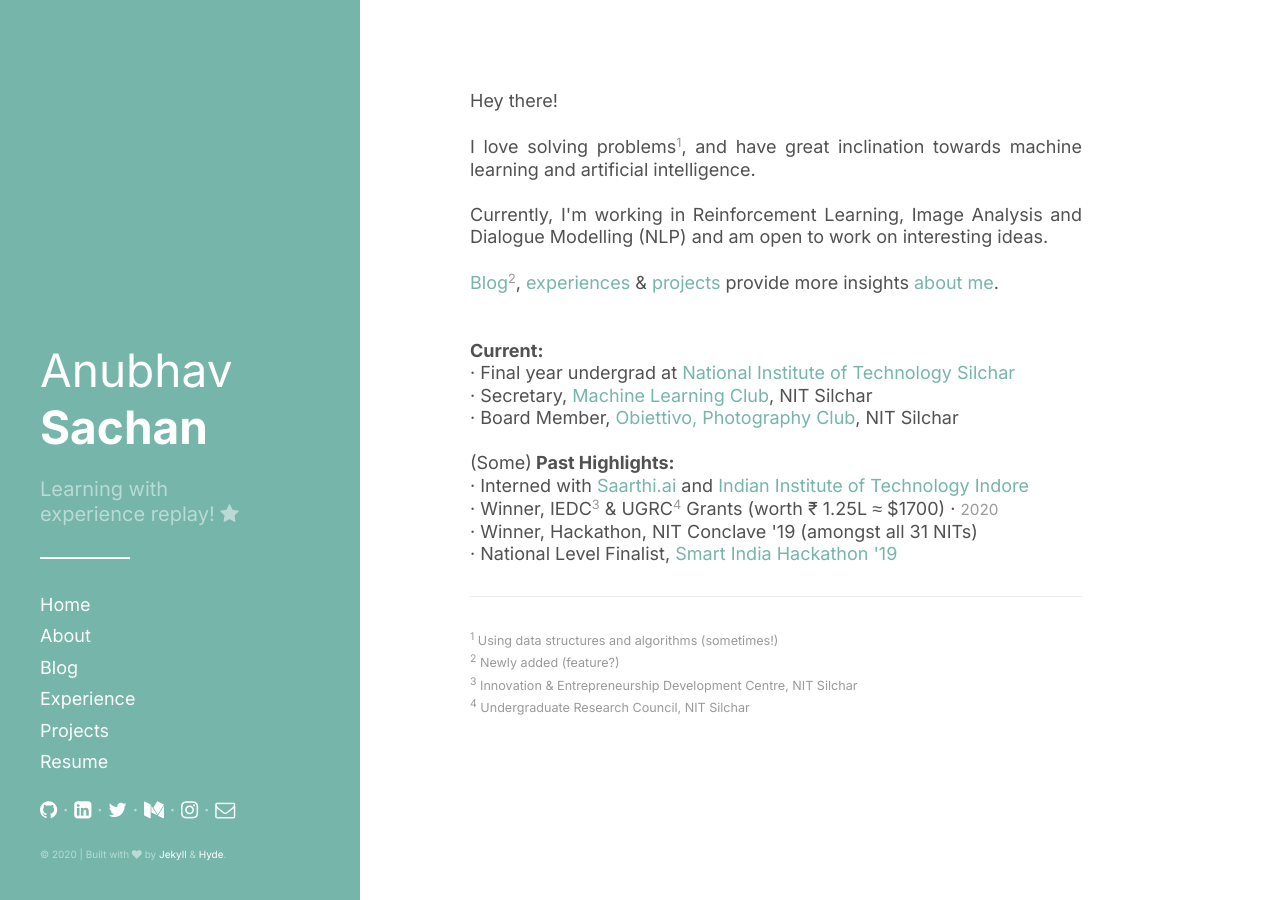
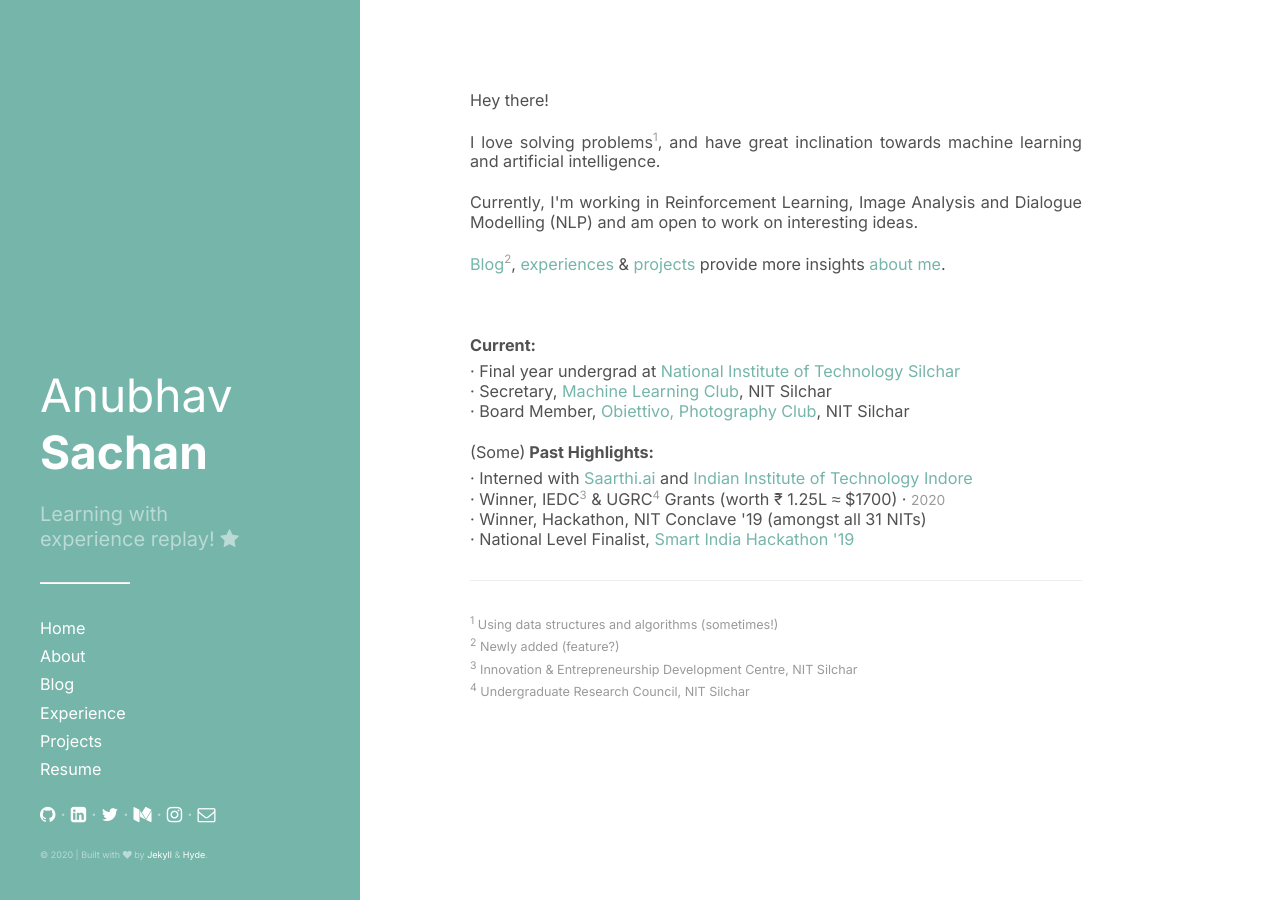
Before and after one commit to anubhav4sachan/anubhav4sachan.github.io, a Jekyll site: the page built from index.html, in a window 1280 px wide. Built offline with Jekyll 4.4.1, drawn with Linux system fonts in a browser that asks for light colours.

Commit message:
font changes and justify

```diff
--- a/_layouts/blog.html
+++ b/_layouts/blog.html
@@ -6,7 +6,7 @@ title: Blog
 <h1 class="page-title">{{ page.title }}</h1>
 <h5>Journal of thoughts, ideas, and new things I've learned.</h5>
 <p style="font-size: 87%">
-A copy of these articles is also available on <a href="https://www.medium.com/@anubhav4sachan/" target="_blank">Medium</a>. It (and <a href="https://www.twitter.com/anubhav4sachan/" target="_blank"><i class="fa fa-twitter"></i></a>) will notify about all the future posts. Additionally, there is a <a href="http://anubhavsachan.com/notes">Notes</a> subsite<sup>1</sup> as well for quick references.
+A copy of these articles is also available on <a href="https://www.medium.com/@anubhav4sachan/" target="_blank">Medium</a>. It (and <a href="https://www.twitter.com/anubhav4sachan/" target="_blank"><i class="fa fa-twitter"></i></a>) will notify about all the future posts. Additionally, there is a <a href="http://anubhavsachan.com/notes">Notes</a> subsite<span class="post-date-about" style="font-size: 70%"><sup>1</sup></span> as well for quick references.
 </p>
 
 <div class="posts" style="font-size: 87%">
--- a/_layouts/default.html
+++ b/_layouts/default.html
@@ -3,11 +3,11 @@
 
   {% include head.html %}
 
-  <body class="theme-base-0c">
+  <body class="theme-base-0c" style="font-size:90%;">
 
     {% include sidebar.html %}
 
-    <div class="content container">
+    <div class="content container" style="text-align: justify;">
       {{ content }}
     </div>
 
--- a/index.html
+++ b/index.html
@@ -3,18 +3,19 @@ layout: default
 title: Home
 ---
 
-
 <div class="row">
   <div class="column left">
+    <p style="margin-bottom: 10%; font-size:90%;">
     Hey there! <br><br>I love solving problems<span class="post-date-about"><sup>1</sup></span>, and have great inclination towards machine learning and artificial intelligence.<br><br>
     Currently, I'm working in Reinforcement Learning, Image Analysis and Dialogue Modelling (NLP) and am open to work on interesting ideas.
-    <br><br><a href="/blog/">Blog</a><span class="post-date-about"><sup>2</sup></span>, <a href="/experience/">experiences</a> &amp; <a href="/projects/">projects</a> provide more insights <a href="/about/">about me</a>.<br><br><br>
-    <b>Current:</b><br>
+    <br><br><a href="/blog/">Blog</a><span class="post-date-about"><sup>2</sup></span>, <a href="/experience/">experiences</a> &amp; <a href="/projects/">projects</a> provide more insights <a href="/about/">about me</a>.<br>
+    <p style="margin-bottom: 1%;font-size:90%;"><b>Current:</b></p>
+    <p style="font-size: 90%">
     &middot; Final year undergrad at <a href = "https://nits.ac.in/" target="_blank">National Institute of Technology Silchar</a><br>
     &middot; Secretary, <a href = "https://www.linkedin.com/company/machine-learning-club-nits/" target="_blank">Machine Learning Club</a>, NIT Silchar<br>
-    &middot; Board Member, <a href = "https://www.linkedin.com/company/obiettivo/" target="_blank">Obiettivo, Photography Club</a>, NIT Silchar <br>
-    <br>
-    (Some)<b> Past Highlights: </b><br>
+    &middot; Board Member, <a href = "https://www.linkedin.com/company/obiettivo/" target="_blank">Obiettivo, Photography Club</a>, NIT Silchar </p>
+    <p style="margin-bottom: 1%;font-size:90%;">(Some)<b> Past Highlights: </b></p>
+    <p style="font-size: 90%">
     &middot; Interned with <a href="https://saarthi.ai" target="_blank">Saarthi.ai</a> and <a href="https://iiti.ac.in" target="_blank">Indian Institute of Technology Indore</a><br>
     &middot; Winner, IEDC<span class="post-date-about"><sup>3</sup></span> &amp; UGRC<span class="post-date-about"><sup>4</sup></span> Grants (worth &#x20B9; 1.25L &asymp; &#36;1700) &middot; <span class="post-date-about">2020</span><br>
     &middot; Winner, Hackathon, NIT Conclave '19 (amongst all 31 NITs)<br>
@@ -22,4 +23,7 @@ title: Home
     <hr>
     <span class="post-date-about" style="font-size: 70%"><sup>1</sup> Using data structures and algorithms (sometimes!)<br><sup>2</sup> Newly added (feature?)<br><sup>3</sup> Innovation &amp; Entrepreneurship Development Centre, NIT Silchar<br>
         <sup>4</sup> Undergraduate Research Council, NIT Silchar</span>
+    </p>
 </div>
+</div>
+</p>
```
